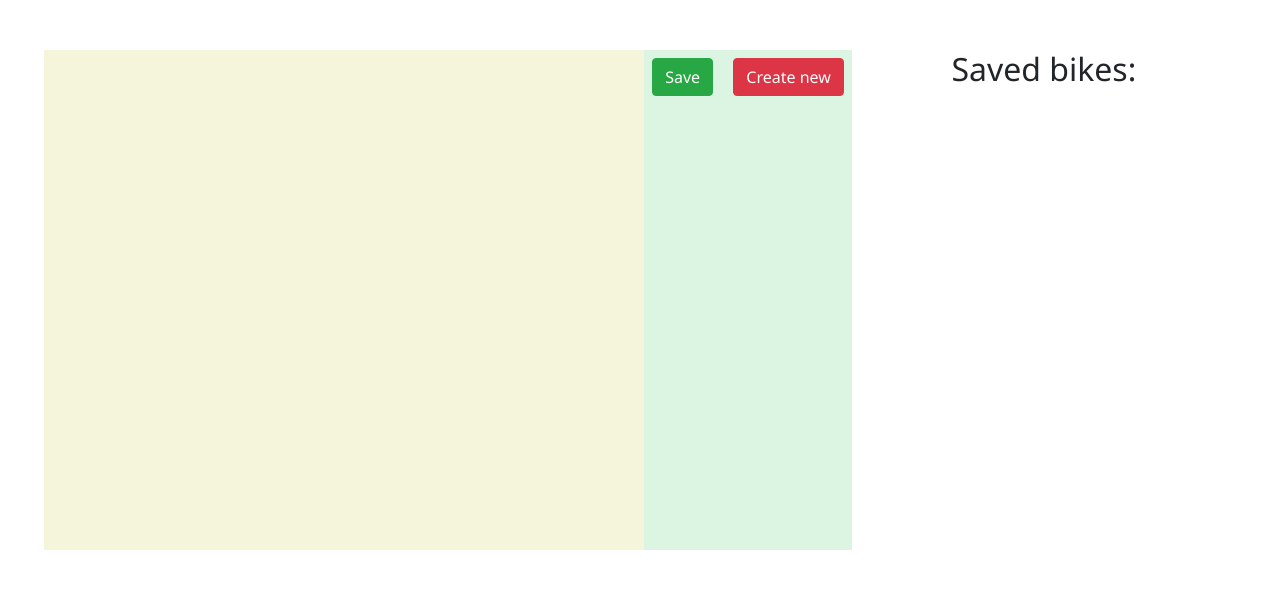
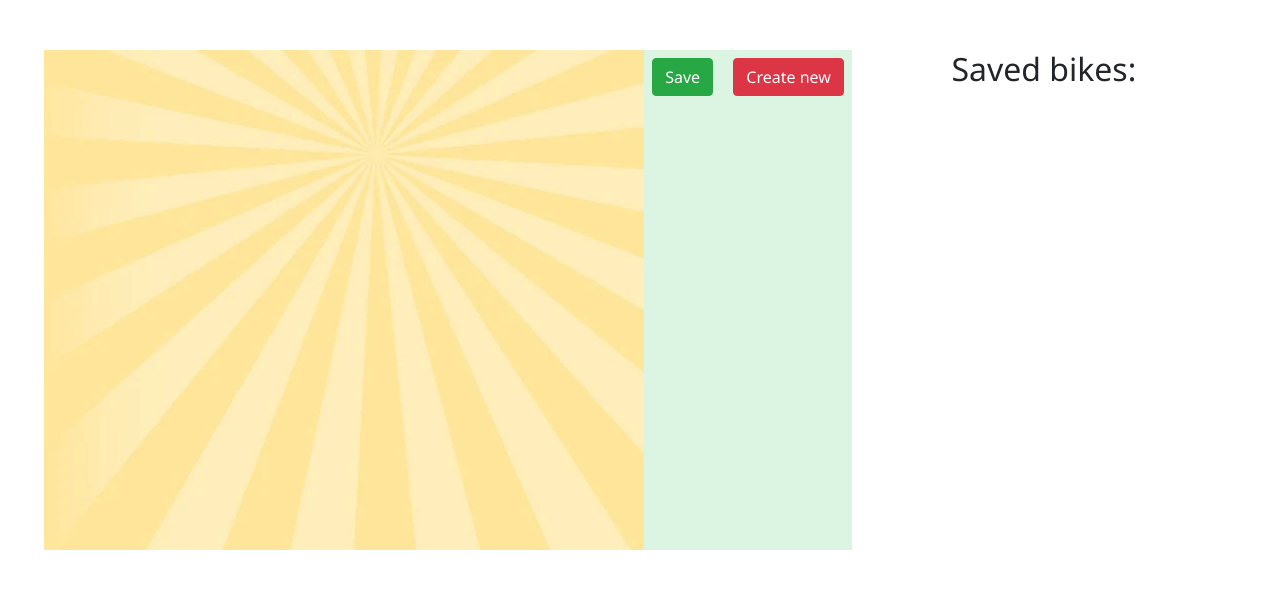
Before and after one commit to Eteckq/PimpMyBicycle, a PHP site: template view/user/pages/editor.php in a window 1280 px wide. Shown: the part 106-695 px from the top of the page. Run offline with PHP 8.4, Linux system fonts and the light colour scheme; the template is opened without the code that fills it, so the values that code supplies are empty; some libraries are stand-ins or nearby versions.

Commit message:
editor background test

```diff
--- a/view/user/pages/editor.php
+++ b/view/user/pages/editor.php
@@ -57,7 +57,7 @@
 
 <div id="editor">
     <!-- Va contenir l'éditeur (sans tous les menus, juste l'affichage) -->
-    <div class="" id="view" style="background-color: beige;">
+    <div class="" id="view" style="background-image: url('../include/images/background.jpg'); background-color: beige;">
 
         <div id="draw"></div>
 
```
